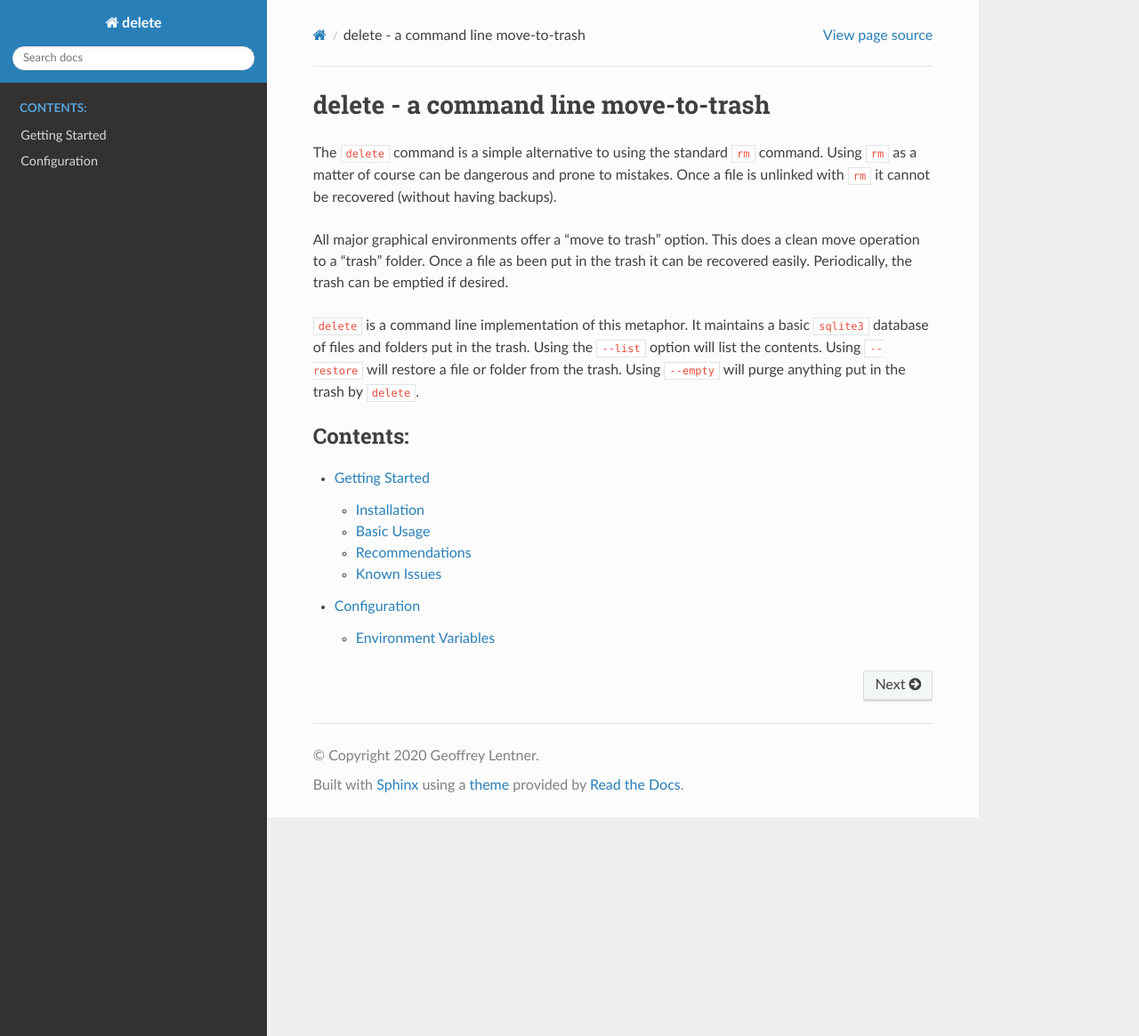
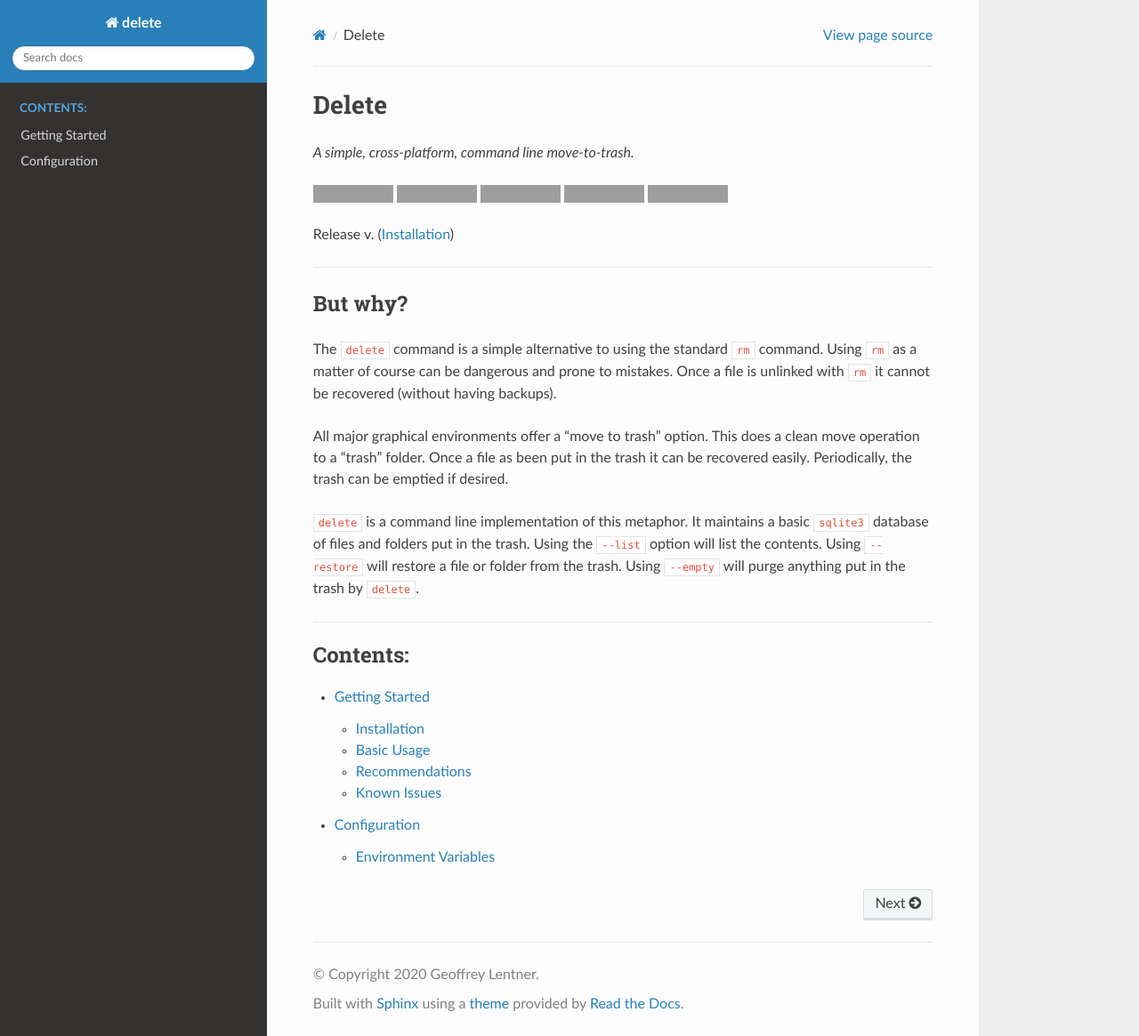
Before and after one commit to glentner/delete-cli, a Sphinx documentation site: the page built from docs/source/index.rst, in a window 1280 px wide and 1165 px high. Shown: the whole window at 89% size. Built offline with Sphinx 7.4.7 and the Read the Docs theme 2.0.0, drawn with Linux system fonts in a browser that asks for light colours; the version number could not be read and is left out; grey boxes are pictures that could not be loaded.

```diff
--- a/docs/source/getting_started.rst
+++ b/docs/source/getting_started.rst
@@ -1,5 +1,7 @@
 Getting Started
 ===============
+
+.. _install:
 
 Installation
 ------------
--- a/docs/source/index.rst
+++ b/docs/source/index.rst
@@ -1,5 +1,34 @@
-delete - a command line move-to-trash
-=====================================
+Delete
+======
+
+*A simple, cross-platform, command line move-to-trash.*
+
+.. image:: https://img.shields.io/badge/license-Apache-blue.svg?style=flat
+    :target: https://www.apache.org/licenses/LICENSE-2.0
+    :alt: License
+
+.. image:: https://img.shields.io/pypi/v/delete-cli.svg
+    :target: https://pypi.org/project/delete-cli
+    :alt: PyPI Version
+
+.. image:: https://img.shields.io/pypi/pyversions/delete-cli.svg?logo=python&logoColor=white&style=flat
+    :target: https://pypi.org/project/delete-cli
+    :alt: Python Versions
+
+.. image:: https://readthedocs.org/projects/delete-cli/badge/?version=latest&style=flat
+    :target: https://delete-cli.readthedocs.io
+    :alt: Documentation
+
+.. image:: https://pepy.tech/badge/delete-cli
+    :target: https://pepy.tech/badge/delete-cli
+    :alt: Downloads
+
+Release v\ |release|. (:ref:`Installation <install>`)
+
+-------------------
+
+But why?
+--------
 
 The ``delete`` command is a simple alternative to using the standard ``rm`` command.
 Using ``rm`` as a matter of course can be dangerous and prone to mistakes. Once a file is
@@ -14,6 +43,7 @@ easily. Periodically, the trash can be emptied if desired.
 will list the contents. Using ``--restore`` will restore a file or folder from the trash.
 Using ``--empty`` will purge anything put in the trash by ``delete``.
 
+-------------------
 
 .. toctree::
     :maxdepth: 2
```
Also changed, not shown: README.rst (+47 -1 lines).
